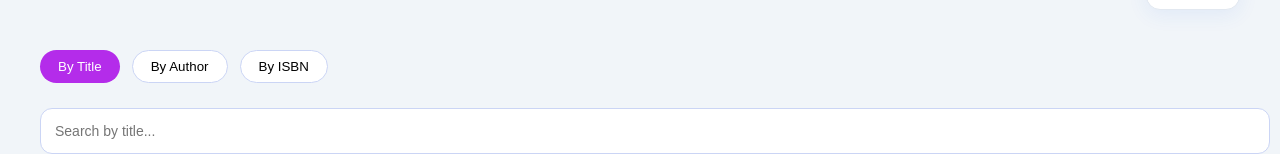
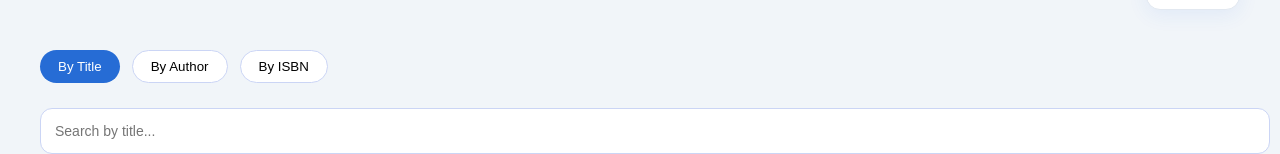
Before and after one commit to divakarans/library-management-system, a React (Create React App) app in the folder frontend/my-app/: page / in a window 1280 px wide. Shown: the part 175-329 px from the top of the page. Built offline with nearby package versions, Linux system fonts and the light colour scheme; no server answers.

Commit message:
changed Id -> id in required places

```diff
--- a/frontend/my-app/src/App.js
+++ b/frontend/my-app/src/App.js
@@ -36,7 +36,7 @@ const handleAddBook = () => {
     fetch("http://127.0.0.1:5000/books")
       .then(res => res.json())
       .then(data => setBooks(data))
-      .catch(err => console.log(err));
+      .then(data => console.log(data))
   }, []);
 
   const removeBook = (id) => {
@@ -44,7 +44,7 @@ const handleAddBook = () => {
     method: "DELETE"
   })
     .then(() => {
-      setBooks(books.filter(b => b.Id !== id));
+      setBooks(books.filter(b => b.id !== id));
     });
   };
 
@@ -133,7 +133,7 @@ const filteredBooks = books.filter((b) => {
             </div>
 
             <button className="remove-btn"
-              onClick={() => removeBook(b.Id)}
+              onClick={() => removeBook(b.id)}
             >
               Remove
             </button>
--- a/frontend/my-app/src/sty.css
+++ b/frontend/my-app/src/sty.css
@@ -71,7 +71,7 @@ body {
 }
 
 .mode.active {
-  background: rgb(180, 44, 234);
+  background: rgb(38, 108, 213);
   color: white;
   border: none;
 }
```
